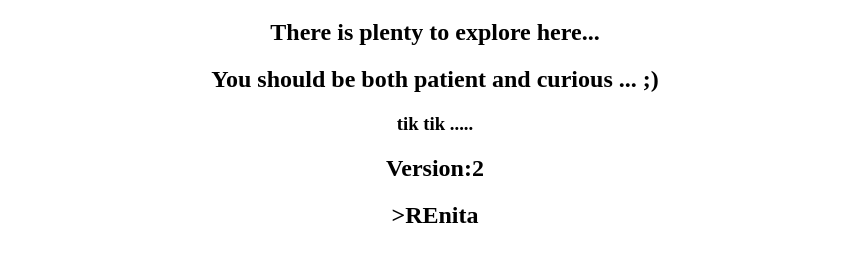
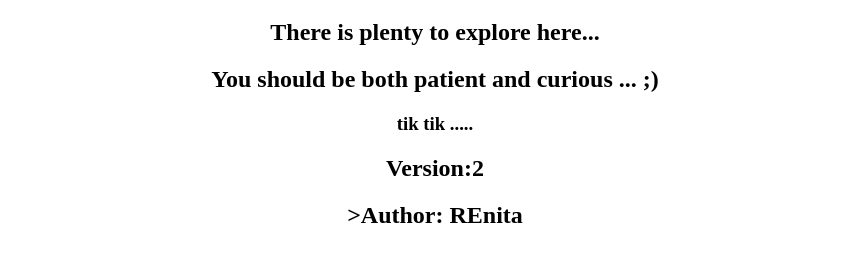
Before and after one commit to Renita29/test29, a plain HTML site: page index.html in a window 1280 px wide. Shown: the part 85-346 px from the top of the page, without its empty margins (205-1073 px from the left). Drawn offline with Linux system fonts and the light colour scheme.

Commit message:
Update author header in index.html

```diff
--- a/index.html
+++ b/index.html
@@ -10,7 +10,7 @@
       <h2>You should be both patient and curious ... ;)</h2>
       <h3>tik tik .....</h3>
       <h2>Version:2</h2>
-      <h2>>REnita</h2>
+      <h2>>Author: REnita</h2>
     </div>
   </body>
 </html>
```
